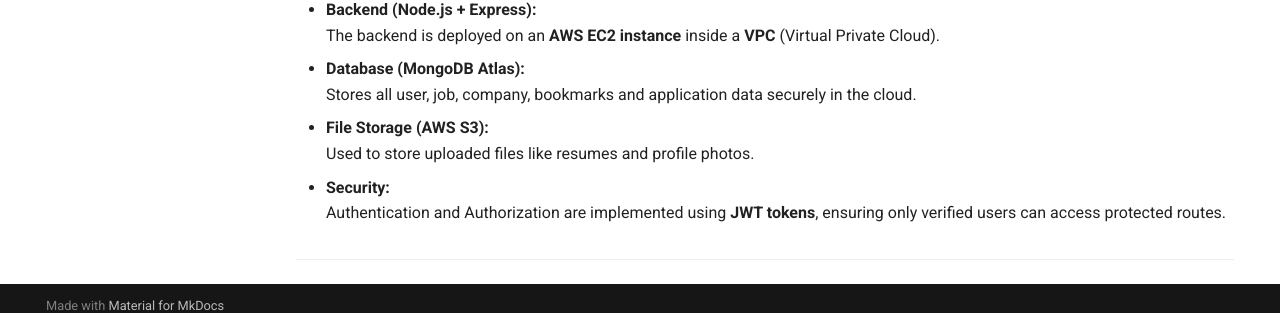
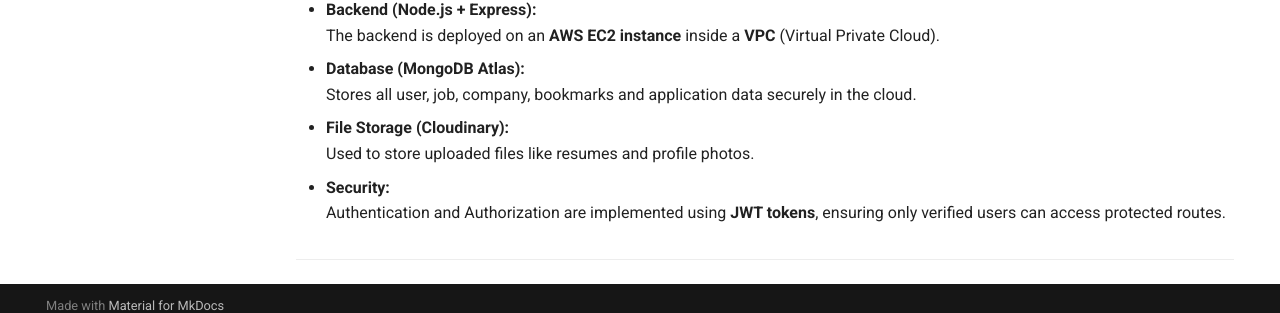
Before and after one commit to kamlesh-chandel/job-portal-app-mkdocs, an MkDocs documentation site: the page built from docs/system_architecture.md, in a window 1280 px wide and 1376 px high. Shown: the part 1048-1361 px from the top of the window. Built offline with MkDocs 1.6.1 and Material for MkDocs 9.7.7, drawn with Linux system fonts in a browser that asks for light colours; comment, search, counter and statistics services are not loaded.

Commit message:
fix: change to cloudinary

```diff
--- a/docs/system_architecture.md
+++ b/docs/system_architecture.md
@@ -21,7 +21,7 @@ The architecture mainly focuses on providing a scalable and secure environment u
 - **Database (MongoDB Atlas):**
   Stores all user, job, company, bookmarks and application data securely in the cloud.
 
-- **File Storage (AWS S3):**
+- **File Storage (Cloudinary):**
   Used to store uploaded files like resumes and profile photos.
 
 - **Security:**
```
